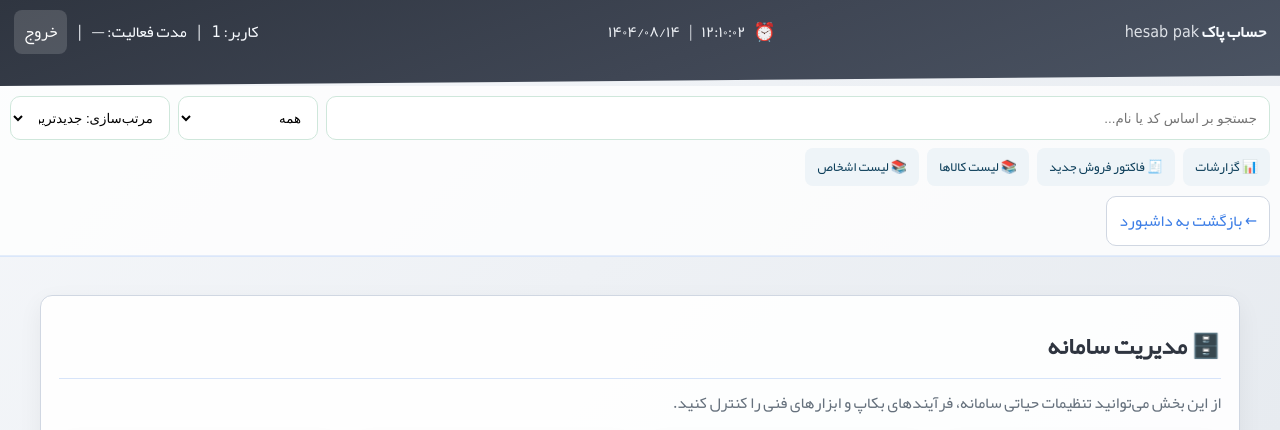
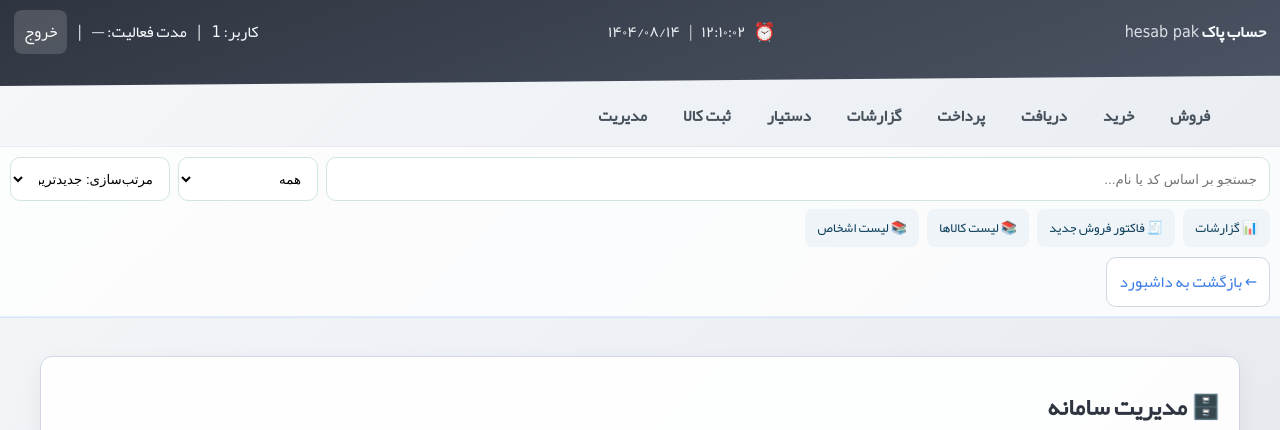
Before and after one commit to mahdiyarp/hesabpak, a Flask app: page /admin in a window 1280 px wide. Shown: the top 430 px of the page. Run offline with Flask 3, Linux system fonts and the light colour scheme; a user stored in the database is signed in; data comes from the database, SQL or seed files in the repository; some libraries are stand-ins or nearby versions.

Commit message:
fix(search): position legacy dropdown as fixed to avoid clipping; ui: add top quick-menu; style: top-menu and ensure high z-index for search results

```diff
--- a/static/search-unified.js
+++ b/static/search-unified.js
@@ -27,8 +27,9 @@
   }
 
   function renderResults(box, rows, type){
-    const list = $(".search-results", box);
-    if(!rows.length){ list.innerHTML=""; list.hidden=true; return; }
+    // resolve list element (may be legacy wrapper)
+    const list = $(".search-results", box) || (box._legacyWrapper && box._legacyWrapper.querySelector('.search-results'));
+  if(!rows.length){ list.innerHTML=""; try{ list.hidden = true; list.style.display = 'none'; }catch(e){} return; }
 
     list.innerHTML = rows.map(r=>{
       const detailParts = [];
@@ -54,7 +55,23 @@
         </div>`;
     }).join("");
 
-    list.hidden = false;
+    try{ list.hidden = false; list.style.display = 'block'; }catch(e){}
+
+    // If this is a legacy wrapper (list inside arbitrary container), position
+    // the dropdown fixed at input coords so it's not clipped by parent overflow.
+    try{
+      if(box && box._legacyWrapper){
+        const inp = box._legacyWrapper.querySelector('input');
+        if(inp){
+          const rect = inp.getBoundingClientRect();
+          list.style.position = 'fixed';
+          list.style.left = `${rect.left}px`;
+          list.style.top = `${rect.bottom + 6}px`;
+          list.style.width = `${rect.width}px`;
+          list.style.zIndex = 2147483648;
+        }
+      }
+    }catch(e){}
 
     // انتخاب با موس
     $$(".res-item", list).forEach(it=>{
@@ -93,33 +110,49 @@
   }
 
   function initOne(wrap){
-    const type = wrap.getAttribute("data-type") || "item";
+    // normalize the incoming wrapper: caller may pass .search-wrap (container),
+    // .search-box (inner), or .search-wrapper (legacy per-field). Detect and
+    // unify to a `wrap` that we can use to find type/sort attrs.
+    let container = wrap;
+    if(wrap && wrap.classList && wrap.classList.contains('search-box')){
+      container = wrap.parentElement || wrap;
+    }
+    const type = (container.getAttribute && container.getAttribute("data-type")) || "item";
     // support two markup styles:
     // 1) unified: .search-box > .search-input, .search-results, .search-selected-id
     // 2) legacy: .search-wrapper > input (search input) and .search-results
-    let box = $(".search-box", wrap);
+    let box = $(".search-box", container);
     let legacy = false;
+    let sw = null;
     if(!box){
-      // try legacy structure
-      const sw = $(".search-wrapper", wrap) || $(".search-wrapper");
-      if(!sw) return;
+      // if the container itself is a legacy .search-wrapper, use it directly
+      if(container.classList && container.classList.contains('search-wrapper')){
+        sw = container;
+      }else{
+        // otherwise try to find a legacy wrapper inside this container
+        sw = $(".search-wrapper", container) || null;
+      }
+      if(!sw){
+        // nothing to init here
+        return;
+      }
       legacy = true;
       // create a small facade object to map to expected selectors
       box = document.createElement('div');
       box.className = 'search-box legacy-box';
       // attach references for later lookup
       box._legacyWrapper = sw;
-      // insert into DOM for event handling convenience
+      // append a small sentinel element so queries using box can run
       sw.appendChild(box);
     }
 
-    const input = legacy ? box._legacyWrapper.querySelector('input') : $(".search-input", box);
-    const list = legacy ? (box._legacyWrapper.querySelector('.search-results') || document.createElement('div')) : $(".search-results", box);
+  const input = legacy ? (box._legacyWrapper.querySelector('input') || box._legacyWrapper.querySelector('input[type=text]')) : $(".search-input", box);
+  const list = legacy ? (box._legacyWrapper.querySelector('.search-results') || box._legacyWrapper.querySelector('.item_results')) : $(".search-results", box);
     if(!input || !list) return;
 
     const onSearch = debounce(async ()=>{
       const q = input.value.trim();
-      if(q.length<1){ list.hidden=true; list.innerHTML=""; return; }
+  if(q.length<1){ list.innerHTML=""; try{ list.hidden=true; list.style.display='none'; }catch(e){} return; }
       const rows = await fetchResults(type, q, wrap.getAttribute('data-sort'));
       renderResults(box, rows, type);
     }, 220);
@@ -141,8 +174,8 @@
 
     document.addEventListener("click",(ev)=>{
       // if legacy wrapper, hide when clicking outside that wrapper
-      const container = legacy ? box._legacyWrapper : wrap;
-      if(!container.contains(ev.target)) list.hidden=true;
+      const containerEl = legacy ? box._legacyWrapper : container;
+      try{ if(!containerEl.contains(ev.target)) list.hidden=true; }catch(e){}
     });
   }
 
@@ -175,6 +208,7 @@
   }
 
   document.addEventListener("DOMContentLoaded", ()=>{
-    $$(".search-wrap").forEach(initOne);
+    // initialize any of the search host elements we support
+    $$(".search-wrap, .search-box, .search-wrapper").forEach(initOne);
   });
 })();
--- a/static/style.css
+++ b/static/style.css
@@ -1209,6 +1209,15 @@ body.theme-slate .search-results{ border-color:rgba(61,126,230,0.22); box-shadow
   max-height: 320px;
 }
 
+/* Top menu styles */
+.top-menu{ background: transparent; border-bottom: 1px solid rgba(0,0,0,0.04); }
+.top-menu-inner{ max-width: 1200px; margin: 0 auto; padding: 6px 18px; display:flex; gap:12px; align-items:center; }
+.top-menu-inner a{ color: var(--c-mid); padding: 8px 12px; border-radius: 8px; text-decoration: none; font-weight:600; }
+.top-menu-inner a:hover{ background: var(--c-accent-soft); color: var(--c-accent); }
+
+/* Ensure global search results (fixed) show above overlay */
+.search-results{ z-index: 2147483648; }
+
 /* Make invoice card wider and take available width inside module */
 .invoice-module .invoice-card {
   width: 100%;
--- a/templates/base.html
+++ b/templates/base.html
@@ -45,6 +45,20 @@
     {% endif %}
   </div>
 </header>
+<!-- top menu (quick links) -->
+<nav class="top-menu">
+  {% set perms = user_permissions or [] %}
+  <div class="top-menu-inner">
+    {% if 'sales' in perms %}<a href="{{ prefix }}/invoice?kind=sales">فروش</a>{% endif %}
+    {% if 'purchase' in perms %}<a href="{{ prefix }}/invoice?kind=purchase">خرید</a>{% endif %}
+    {% if 'receive' in perms %}<a href="{{ prefix }}/cash_doc?kind=receive">دریافت</a>{% endif %}
+    {% if 'payment' in perms %}<a href="{{ prefix }}/cash_doc?kind=payment">پرداخت</a>{% endif %}
+    {% if 'reports' in perms %}<a href="{{ prefix }}/reports">گزارشات</a>{% endif %}
+    {% if 'assistant' in perms %}<a href="{{ prefix }}/assistant">دستیار</a>{% endif %}
+    {% if 'entities' in perms %}<a href="{{ prefix }}/entities?kind=item">ثبت کالا</a>{% endif %}
+    {% if 'admin' in perms %}<a href="{{ prefix }}/admin">مدیریت</a>{% endif %}
+  </div>
+</nav>
 
 <!-- نوار جست‌وجوی سراسری -->
 <div class="search-wrap global-search">
```
